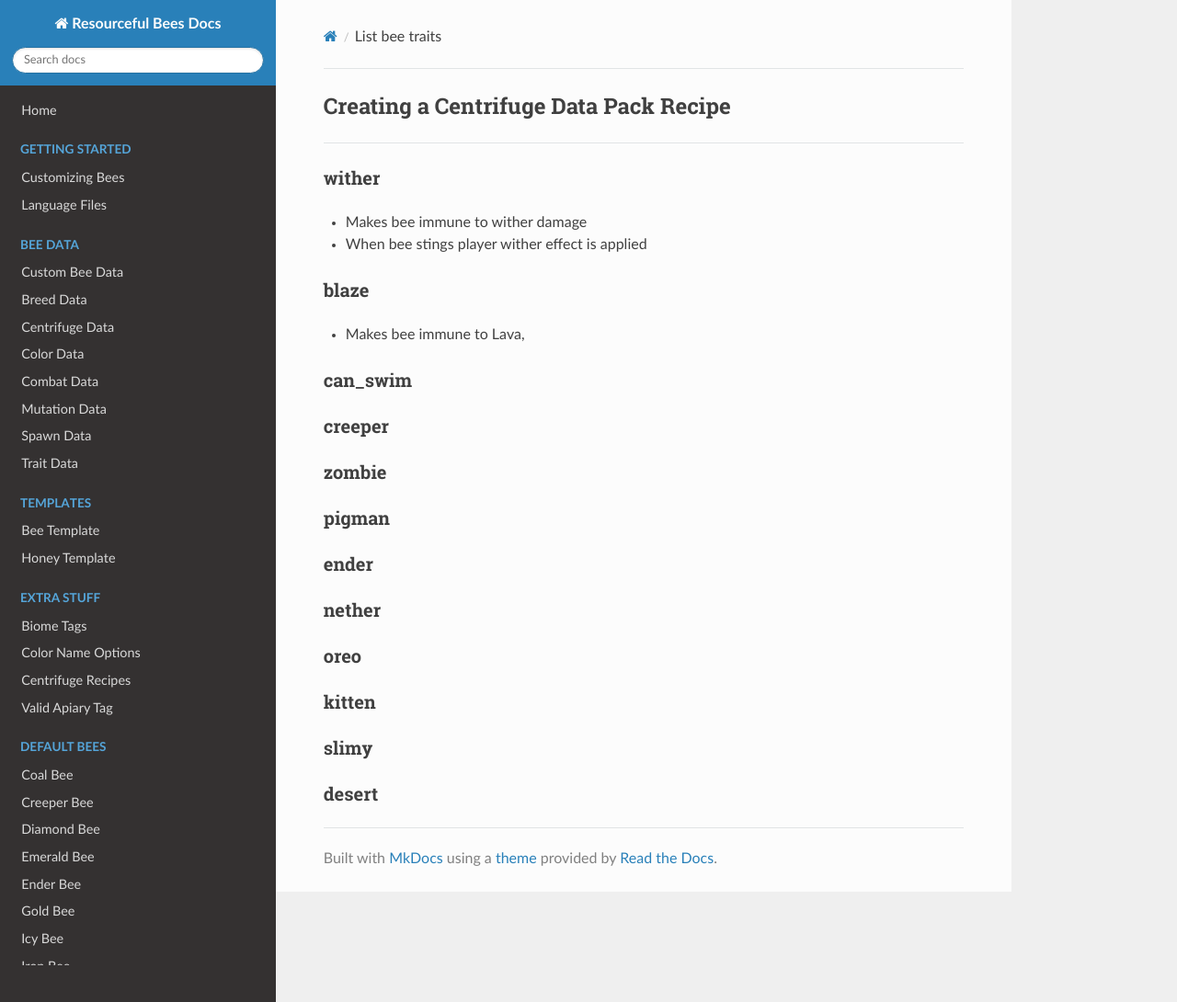
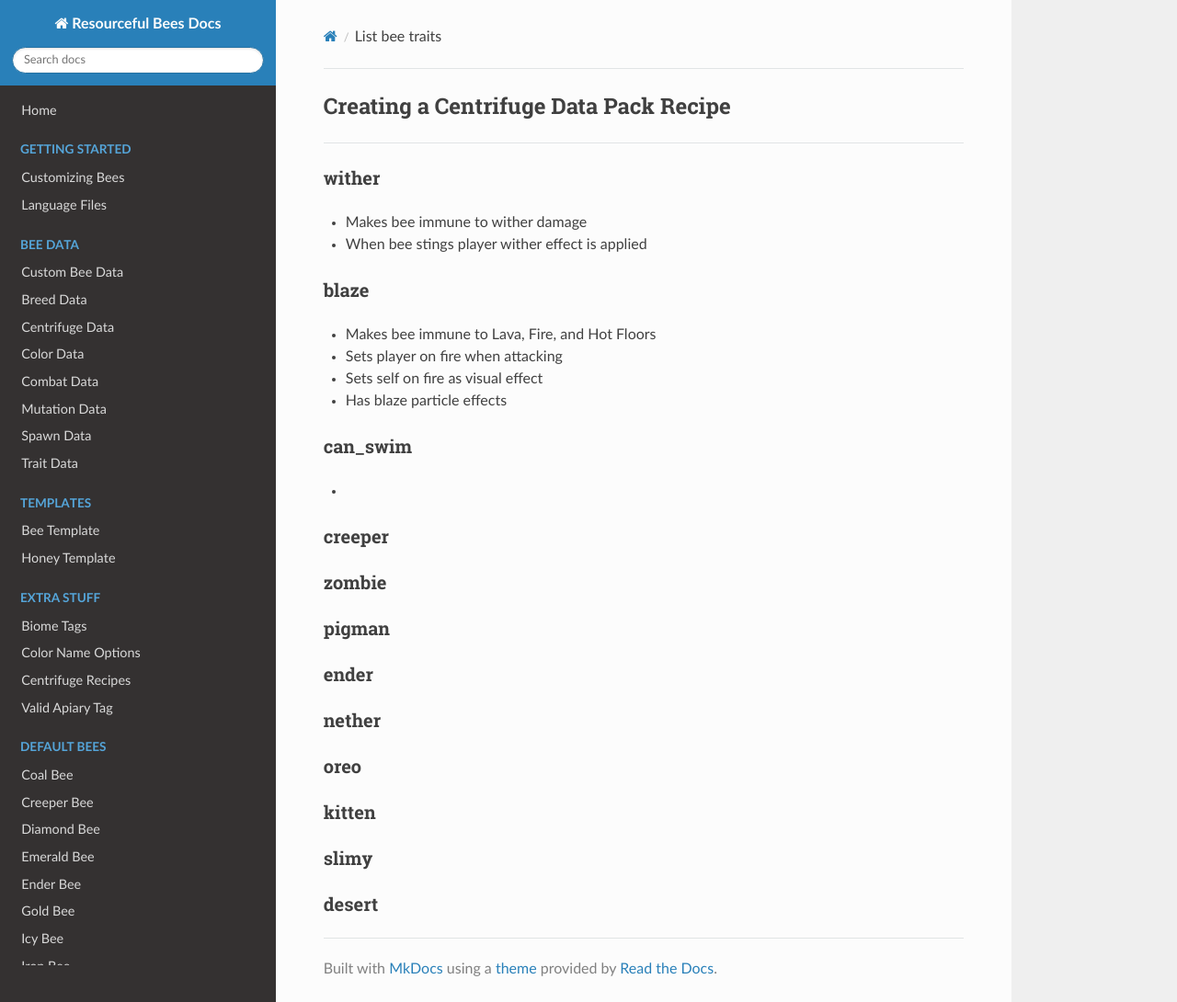
Before and after one commit to Team-Resourceful/ResourcefulBeesDocs, an MkDocs documentation site: the page built from docs/extra_stuff/list_bee_traits.md, in a window 1280 px wide and 1090 px high. Shown: the whole window at 92% size. Built offline with MkDocs 1.6.1, drawn with Linux system fonts in a browser that asks for light colours; nearby versions of some CDN libraries.

Commit message:
docs/extra_stuff/list_bee_traits.md updated from https://stackedit.io/

```diff
--- a/docs/extra_stuff/list_bee_traits.md
+++ b/docs/extra_stuff/list_bee_traits.md
@@ -8,9 +8,14 @@
 
 ### **blaze**
 
-* Makes bee immune to Lava,
+* Makes bee immune to Lava, Fire, and Hot Floors
+* Sets player on fire when attacking
+* Sets self on fire as visual effect
+* Has blaze particle effects
 
 ### **can_swim**
+
+*
 
 ### **creeper**
 
```
Also changed, not shown: other parts of docs/extra_stuff/list_bee_traits.md (+1 -1 lines).
